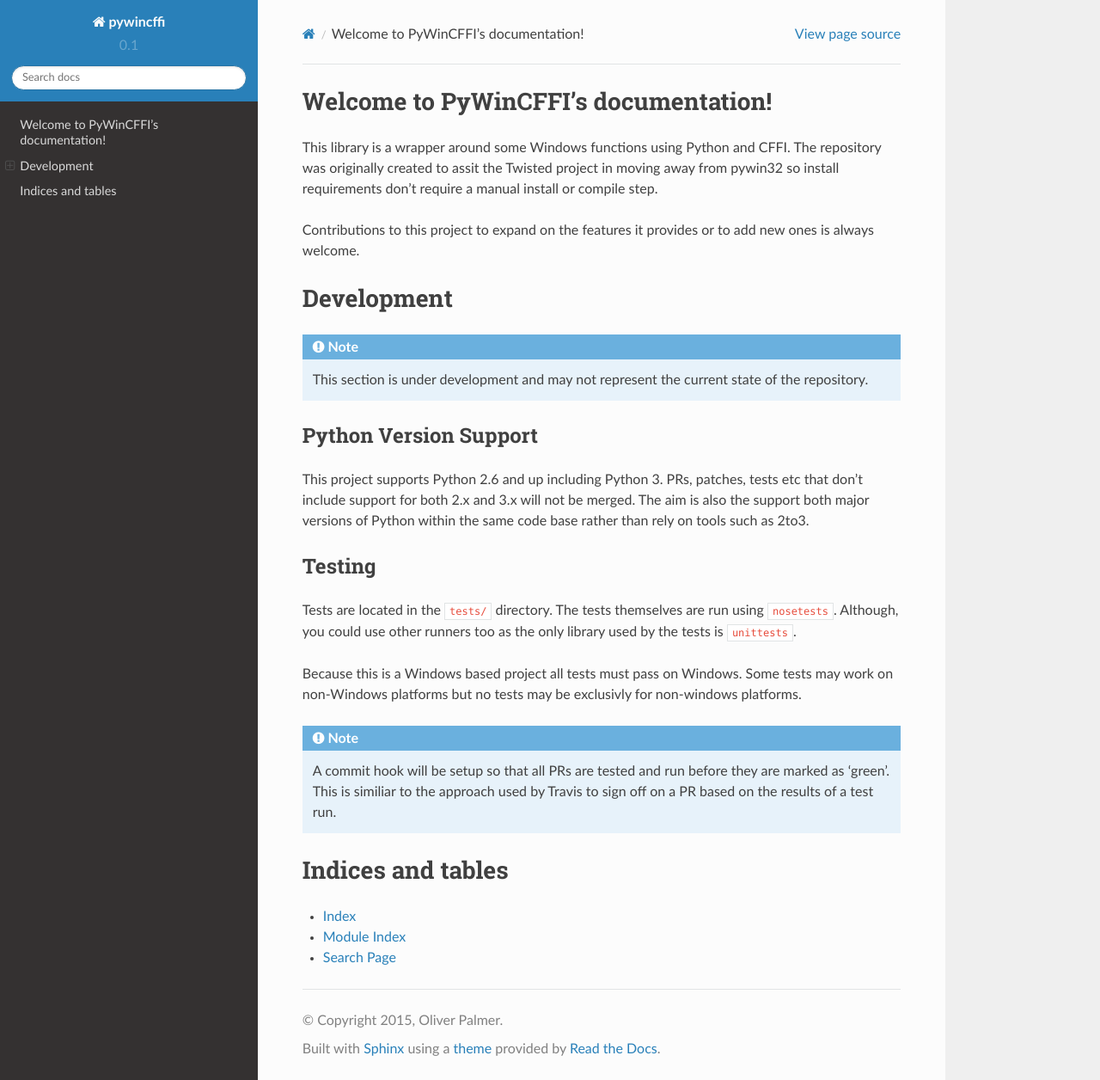
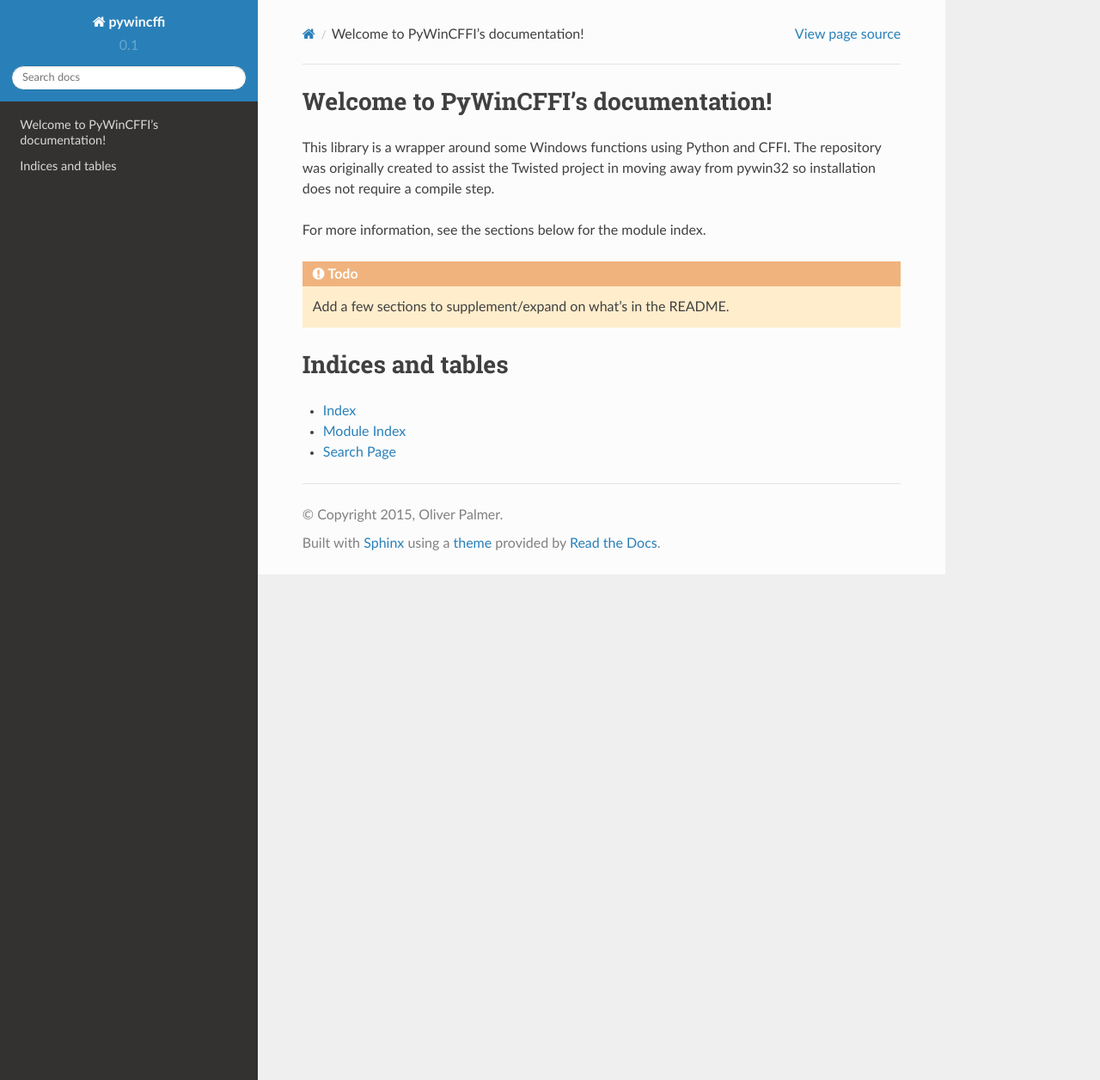
Before and after one commit to opalmer/pywincffi, a Sphinx documentation site: the page built from docs/source/index.rst, in a window 1280 px wide and 1256 px high. Shown: the whole window at 86% size. Built offline with Sphinx 7.4.7 and the Read the Docs theme 2.0.0, drawn with Linux system fonts in a browser that asks for light colours.

Commit message:
cleaning up the index a bit (need to be restructured later)

```diff
--- a/docs/source/index.rst
+++ b/docs/source/index.rst
@@ -2,48 +2,15 @@ Welcome to PyWinCFFI's documentation!
 =====================================
 
 This library is a wrapper around some Windows functions using Python
-and CFFI.  The repository was originally created to assit the Twisted
-project in moving away from pywin32 so install requirements don't
-require a manual install or compile step.
+and CFFI.  The repository was originally created to assist the Twisted
+project in moving away from pywin32 so installation does not require a compile
+step.
 
-Contributions to this project to expand on the features it provides
-or to add new ones is always welcome.
+For more information, see the sections below for the module index.
 
-Development
-===========
+.. todo::
 
-.. note::
-
-    This section is under development and may not
-    represent the current state of the repository.
-
-Python Version Support
-----------------------
-
-This project supports Python 2.6 and up including
-Python 3.  PRs, patches, tests etc that don't include
-support for both 2.x and 3.x will not be merged.  The
-aim is also the support both major versions of Python within
-the same code base rather than rely on tools such as 2to3.
-
-Testing
--------
-
-Tests are located in the ``tests/`` directory.  The tests
-themselves are run using ``nosetests``.  Although, you could
-use other runners too as the only library used by the tests
-is ``unittests``.
-
-Because this is a Windows based project all tests must pass
-on Windows.  Some tests may work on non-Windows platforms but
-no tests may be exclusivly for non-windows platforms.
-
-.. note::
-
-   A commit hook will be setup so that all PRs are tested
-   and run before they are marked as 'green'.  This is
-   similiar to the approach used by Travis to sign off
-   on a PR based on the results of a test run.
+    Add a few sections to supplement/expand on what's in the README.
 
 Indices and tables
 ==================
```
